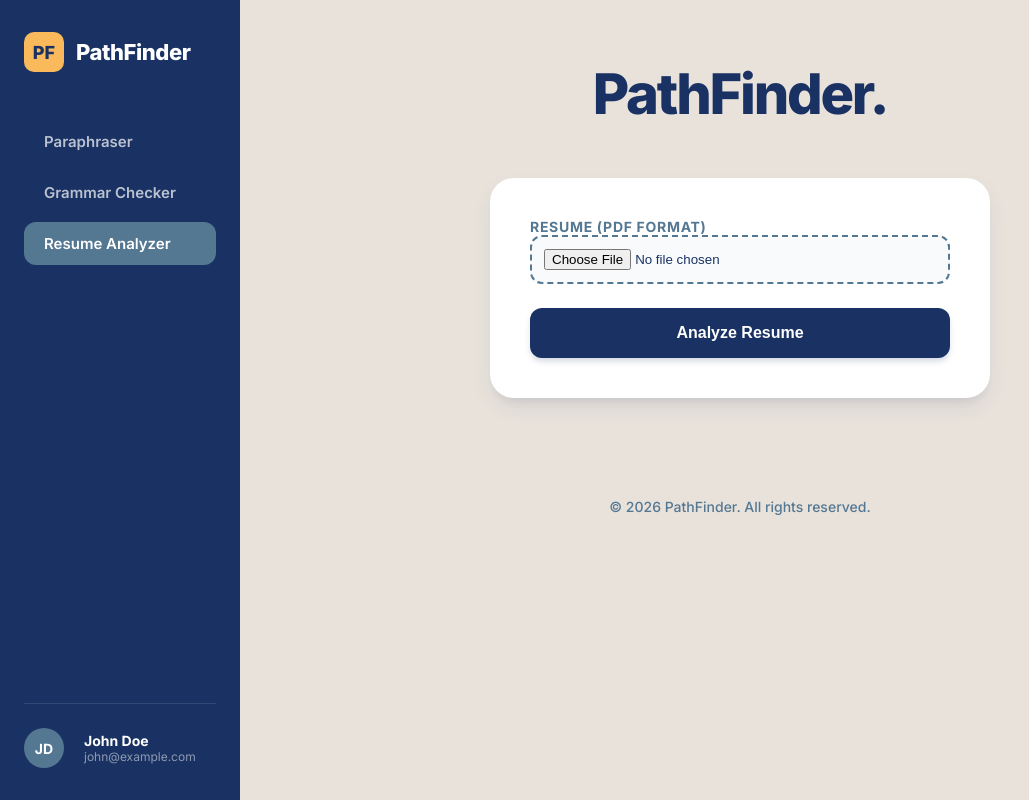
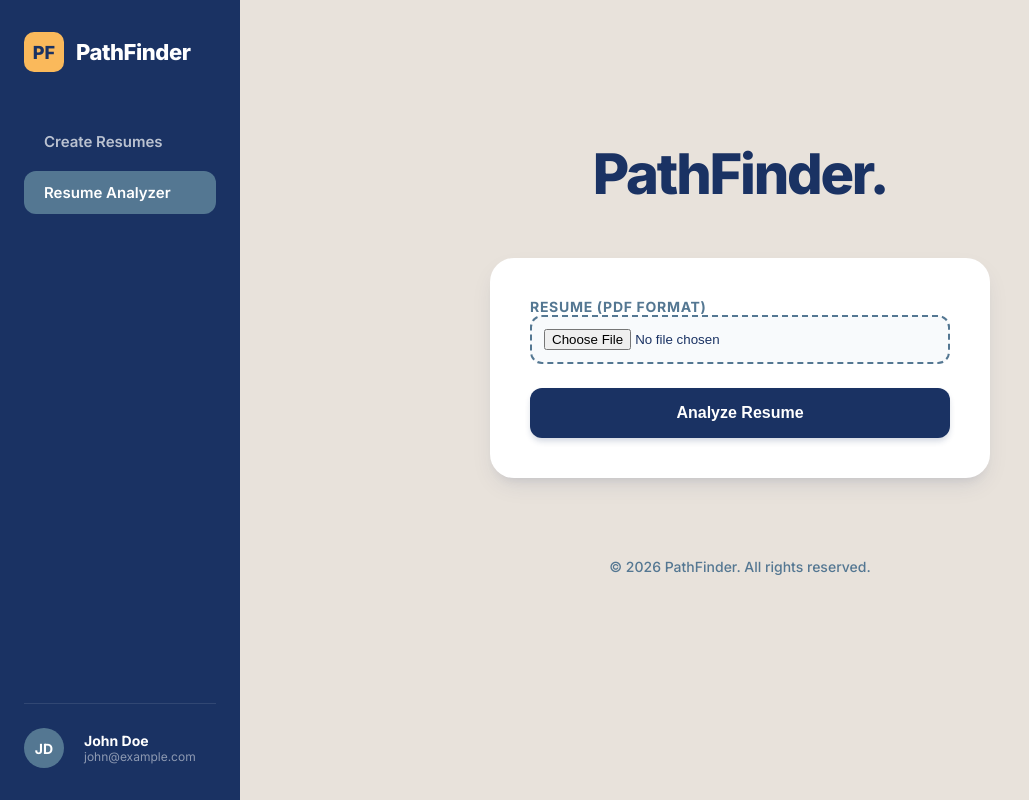
Before and after one commit to comicc1/PathFinder, a Next.js app: page / in a window 1280 px wide. Shown: the whole page, without its empty margins (0-1029 px from the left). Built offline with nearby package versions, Linux system fonts and the light colour scheme.

Commit message:
UI: add 'Create Resumes' sidebar tab; adjust page spacing to lower upload block

```diff
--- a/src/app/page.module.css
+++ b/src/app/page.module.css
@@ -8,7 +8,7 @@
   flex: 1;
   flex-direction: column;
   align-items: center;
-  padding: 60px 24px;
+  padding: 140px 24px 40px 24px; /* push content lower on the page */
   width: 100%;
   max-width: 900px;
   margin: 0 auto;
--- a/src/components/Sidebar.tsx
+++ b/src/components/Sidebar.tsx
@@ -10,11 +10,8 @@ export default function Sidebar() {
       </div>
 
       <nav className={styles.nav}>
-        <Link href="#" className={styles.navItem}>
-          Paraphraser
-        </Link>
-        <Link href="#" className={styles.navItem}>
-          Grammar Checker
+        <Link href="/create-resume" className={styles.navItem}>
+          Create Resumes
         </Link>
         <Link href="/" className={`${styles.navItem} ${styles.active}`}>
           Resume Analyzer
```
